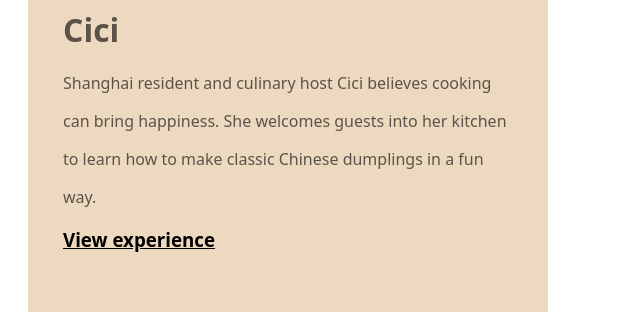
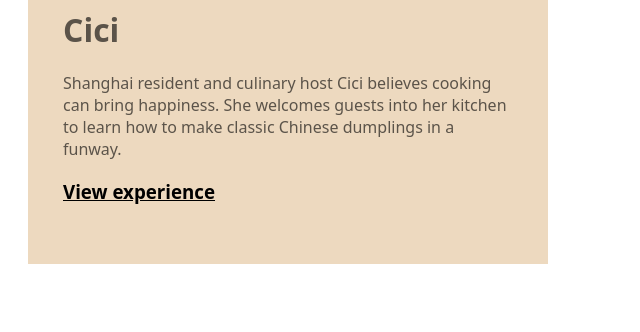
Before and after one commit to priyareddyy05/boxmodel-2-, a plain HTML site: page index.html in a window 1280 px wide. Shown: the part 1966-2298 px from the top of the page, without its empty margins (0-640 px from the left). After the commit the page ends 2250 px from the top, so only its background shows below. Drawn offline with Linux system fonts and the light colour scheme.

Commit message:
Add files via upload

```diff
--- a/index.html
+++ b/index.html
@@ -30,10 +30,9 @@
             alt="" class="image2">
         <div class="learn2">
             <h1>Cici</h1>
-            <p>Shanghai resident and culinary host Cici believes cooking</p>
-            <p>can bring happiness. She welcomes guests into her kitchen</p>
-            <p>to learn how to make classic Chinese dumplings in a fun</p>
-            <p>way.</p>
+            <p>Shanghai resident and culinary host Cici believes cooking
+            can bring happiness. She welcomes guests into her kitchen
+            to learn how to make classic Chinese dumplings in a funway.</p>
             <h3 class="color">View experience</h3>
 
         </div>
```
